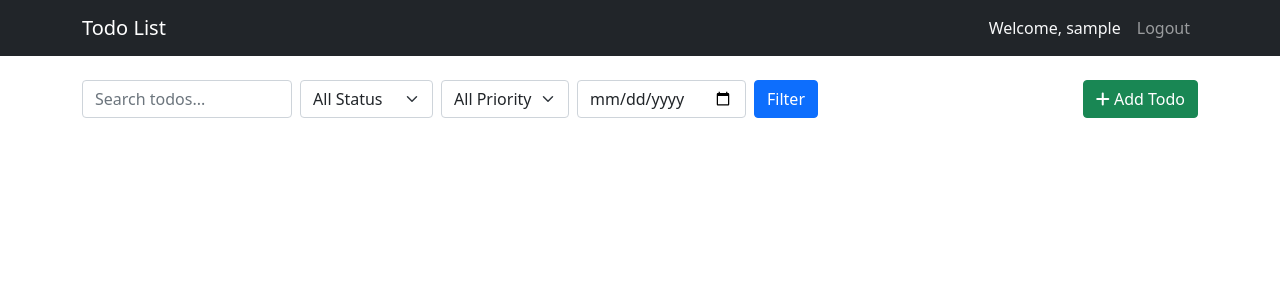
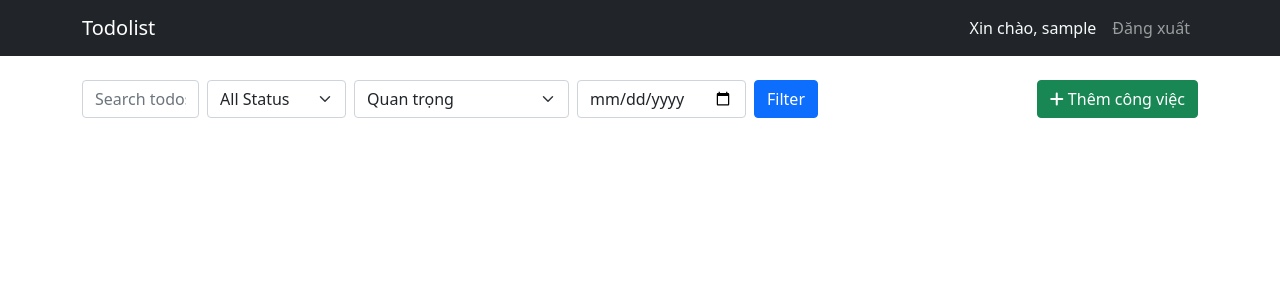
Before and after one commit to nhphuc2112/cuoikybackend, a PHP site: page / in a window 1280 px wide. Shown: the top 300 px of the page. Run offline with PHP 8.4, Linux system fonts and the light colour scheme; the visitor is signed in with stand-in values (Sample User, id 1); data that the repository does not hold is empty.

Commit message:
new release

```diff
--- a/api/delete_todo.php
+++ b/api/delete_todo.php
@@ -6,7 +6,7 @@ require_once __DIR__ . '/../models/Todo.php';
 header('Content-Type: application/json');
 
 if (!isset($_SESSION['user_id'])) {
-    echo json_encode(['success' => false, 'message' => 'Not authenticated']);
+    echo json_encode(['success' => false, 'message' => 'Khong co quyen truy cap']);
     exit();
 }
 
@@ -14,7 +14,7 @@ if ($_SERVER['REQUEST_METHOD'] === 'POST') {
     $data = json_decode(file_get_contents('php://input'), true);
 
     if (!isset($data['todo_id'])) {
-        echo json_encode(['success' => false, 'message' => 'Missing todo ID']);
+        echo json_encode(['success' => false, 'message' => 'Khong tim thay todo_id']);
         exit();
     }
 
@@ -23,6 +23,6 @@ if ($_SERVER['REQUEST_METHOD'] === 'POST') {
 
     echo json_encode(['success' => $result]);
 } else {
-    echo json_encode(['success' => false, 'message' => 'Invalid request method']);
+    echo json_encode(['success' => false, 'message' => 'Sai phuong thuc, vui long su dung POST']);
 }
 ?>
--- a/api/update_status.php
+++ b/api/update_status.php
@@ -6,7 +6,7 @@ require_once __DIR__ . '/../models/Todo.php';
 header('Content-Type: application/json');
 
 if (!isset($_SESSION['user_id'])) {
-    echo json_encode(['success' => false, 'message' => 'Not authenticated']);
+    echo json_encode(['success' => false, 'message' => 'Khong co quyen truy cap']);
     exit();
 }
 
@@ -14,7 +14,7 @@ if ($_SERVER['REQUEST_METHOD'] === 'POST') {
     $data = json_decode(file_get_contents('php://input'), true);
 
     if (!isset($data['todo_id']) || !isset($data['status'])) {
-        echo json_encode(['success' => false, 'message' => 'Missing required fields']);
+        echo json_encode(['success' => false, 'message' => 'Thieu thong tin']);
         exit();
     }
 
@@ -27,6 +27,6 @@ if ($_SERVER['REQUEST_METHOD'] === 'POST') {
 
     echo json_encode(['success' => $result]);
 } else {
-    echo json_encode(['success' => false, 'message' => 'Invalid request method']);
+    echo json_encode(['success' => false, 'message' => 'Sai phuong thuc, vui long su dung POST']);
 }
 ?>
--- a/config/database.php
+++ b/config/database.php
@@ -8,7 +8,7 @@ try {
     $conn = new PDO("mysql:host=" . DB_HOST . ";dbname=" . DB_NAME, DB_USER, DB_PASS);
     $conn->setAttribute(PDO::ATTR_ERRMODE, PDO::ERRMODE_EXCEPTION);
 } catch(PDOException $e) {
-    echo "Connection failed: " . $e->getMessage();
+    echo "Ket noi khong thanh cong: " . $e->getMessage();
     exit();
 }
 ?>
--- a/index.php
+++ b/index.php
@@ -47,10 +47,10 @@ $pagination_url = '?' . $query_string . ($query_string ? '&' : '') . 'page=';
 <body>
     <nav class="navbar navbar-expand-lg navbar-dark bg-dark">
         <div class="container">
-            <a class="navbar-brand" href="#">Todo List</a>
+            <a class="navbar-brand" href="#">Todolist</a>
             <div class="navbar-nav ms-auto">
-                <span class="nav-item nav-link text-light">Welcome, <?php echo htmlspecialchars($_SESSION['username']); ?></span>
-                <a class="nav-link" href="logout.php">Logout</a>
+                <span class="nav-item nav-link text-light">Xin chào, <?php echo htmlspecialchars($_SESSION['username']); ?></span>
+                <a class="nav-link" href="logout.php">Đăng xuất</a>
             </div>
         </div>
     </nav>
@@ -62,14 +62,14 @@ $pagination_url = '?' . $query_string . ($query_string ? '&' : '') . 'page=';
                     <input type="text" name="search" class="form-control" placeholder="Search todos..." value="<?php echo htmlspecialchars($search); ?>">
                     <select name="status" class="form-select" style="width: auto;">
                         <option value="">All Status</option>
-                        <option value="pending" <?php echo $status === 'pending' ? 'selected' : ''; ?>>Pending</option>
-                        <option value="completed" <?php echo $status === 'completed' ? 'selected' : ''; ?>>Completed</option>
+                        <option value="pending" <?php echo $status === 'pending' ? 'selected' : ''; ?>>Chưa xong</option>
+                        <option value="completed" <?php echo $status === 'completed' ? 'selected' : ''; ?>>Hoàn thành</option>
                     </select>
                     <select name="priority" class="form-select" style="width: auto;">
-                        <option value="">All Priority</option>
-                        <option value="low" <?php echo $priority === 'low' ? 'selected' : ''; ?>>Low</option>
-                        <option value="medium" <?php echo $priority === 'medium' ? 'selected' : ''; ?>>Medium</option>
-                        <option value="high" <?php echo $priority === 'high' ? 'selected' : ''; ?>>High</option>
+                        <option value="">Quan trọng</option>
+                        <option value="low" <?php echo $priority === 'low' ? 'selected' : ''; ?>>Bình thường</option>
+                        <option value="medium" <?php echo $priority === 'medium' ? 'selected' : ''; ?>>Tương đối quan trọng</option>
+                        <option value="high" <?php echo $priority === 'high' ? 'selected' : ''; ?>>Quan trọng</option>
                     </select>
                     <input type="date" name="due_date" class="form-control" style="width: auto;" value="<?php echo htmlspecialchars($due_date); ?>">
                     <button type="submit" class="btn btn-primary">Filter</button>
@@ -77,7 +77,7 @@ $pagination_url = '?' . $query_string . ($query_string ? '&' : '') . 'page=';
             </div>
             <div class="col-md-4 text-end">
                 <button type="button" class="btn btn-success" data-bs-toggle="modal" data-bs-target="#addTodoModal">
-                    <i class="fas fa-plus"></i> Add Todo
+                    <i class="fas fa-plus"></i> Thêm công việc
                 </button>
             </div>
         </div>
@@ -99,7 +99,7 @@ $pagination_url = '?' . $query_string . ($query_string ? '&' : '') . 'page=';
                         </div>
                         <?php if ($item['due_date']): ?>
                         <div class="mt-2">
-                            <small class="text-muted">Date: <?php echo date('Y-m-d', strtotime($item['due_date'])); ?></small>
+                            <small class="text-muted">Ngày hết hạn: <?php echo date('Y-m-d', strtotime($item['due_date'])); ?></small>
                         </div>
                         <?php endif; ?>
                         <div class="mt-3">
@@ -134,36 +134,36 @@ $pagination_url = '?' . $query_string . ($query_string ? '&' : '') . 'page=';
         <div class="modal-dialog">
             <div class="modal-content">
                 <div class="modal-header">
-                    <h5 class="modal-title">Add New Todo</h5>
+                    <h5 class="modal-title">Thêm công việc mới</h5>
                     <button type="button" class="btn-close" data-bs-dismiss="modal"></button>
                 </div>
                 <div class="modal-body">
                     <form id="addTodoForm">
                         <div class="mb-3">
-                            <label class="form-label">Title</label>
+                            <label class="form-label">Tiêu đề</label>
                             <input type="text" class="form-control" name="title" required>
                         </div>
                         <div class="mb-3">
-                            <label class="form-label">Description</label>
+                            <label class="form-label">Mô tả công việc</label>
                             <textarea class="form-control" name="description" rows="3"></textarea>
                         </div>
                         <div class="mb-3">
-                            <label class="form-label">Priority</label>
+                            <label class="form-label">Mức độ quan trọng</label>
                             <select class="form-select" name="priority" required>
-                                <option value="low">Low</option>
-                                <option value="medium">Medium</option>
-                                <option value="high">High</option>
+                                <option value="low">Ổn</option>
+                                <option value="medium">Tương đối quan trọng</option>
+                                <option value="high">Quan trọng</option>
                             </select>
                         </div>
                         <div class="mb-3">
-                            <label class="form-label">Due Date</label>
+                            <label class="form-label">Ngày hết hạn</label>
                             <input type="date" class="form-control" name="due_date">
                         </div>
                     </form>
                 </div>
                 <div class="modal-footer">
-                    <button type="button" class="btn btn-secondary" data-bs-dismiss="modal">Close</button>
-                    <button type="button" class="btn btn-primary" onclick="addTodo()">Add Todo</button>
+                    <button type="button" class="btn btn-secondary" data-bs-dismiss="modal">Thoát</button>
+                    <button type="button" class="btn btn-primary" onclick="addTodo()">Thêm công việc</button>
                 </div>
             </div>
         </div>
```
Also changed, not shown: login.php (+10 -10 lines).
